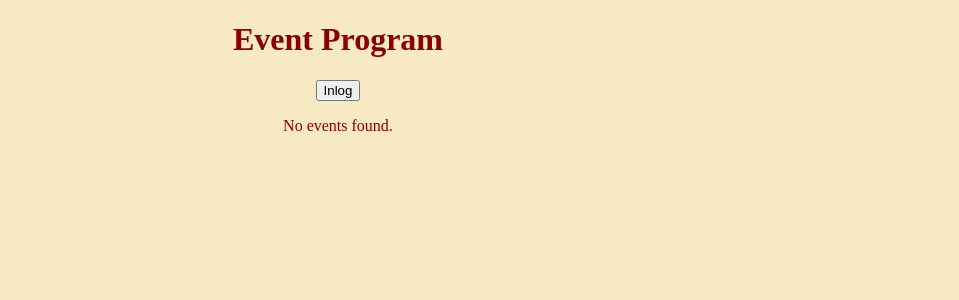
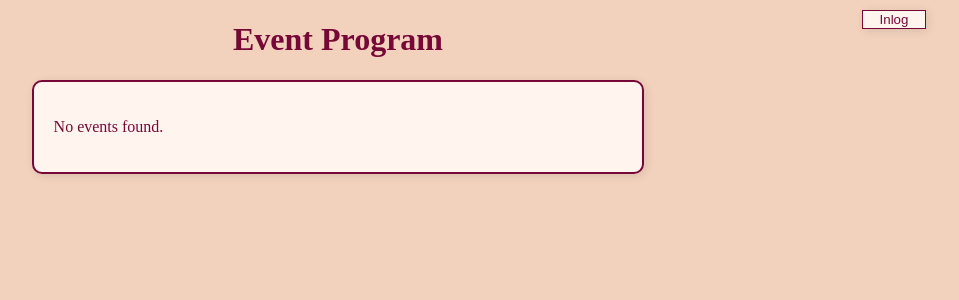
Before and after one commit to Arina-Keys/Php-opdrachtenn, a PHP site: page /Php-opdrachten/Programma.php in a window 1280 px wide. Shown: the top 300 px of the page, without its empty margins (302-1261 px from the left). Run offline with PHP 8.4, Linux system fonts and the light colour scheme; data that the repository does not hold is empty.

Commit message:
i think done

```diff
--- a/website/Programma.php
+++ b/website/Programma.php
@@ -1,6 +1,6 @@
 <?php
 session_start();
-require ('database.php');
+require('database.php');
 ?>
 
 <!DOCTYPE html>
@@ -12,13 +12,17 @@ require ('database.php');
     <title>Programma</title>
 </head>
 <body>
+
+    <div class="top-right">
+        <a href="inlogpage.php">
+            <button id="Login">Inlog</button>
+        </a>
+    </div>
+
     <h1><strong>Event Program</strong></h1>
-    <p1><a href="inlogpage.php">
-        <button>Inlog</button>
-    </a></p1>
-</body>
-</html>
 
+    <div class="flexcontainer">
+        <div class="program-container">
             <?php
             $query = $conn->query("
                 SELECT e.*, GROUP_CONCAT(b.bandname SEPARATOR ', ') AS bands
@@ -42,3 +46,7 @@ require ('database.php');
                 echo "<p>No events found.</p>";
             }
             ?>
+        </div>
+    </div>
+</body>
+</html>
--- a/website/events.php
+++ b/website/events.php
@@ -46,7 +46,6 @@ if ($_SERVER["REQUEST_METHOD"] == "POST") {
     $endtime = $_POST['endtime'];
     $price = $_POST['price'];
 
-    // Insert into the events table with the new price column
     $stmt = $conn ->prepare("INSERT INTO events (eventname, date, starttime, endtime, price) VALUES (?, ?, ?, ?, ?)");
     $stmt->bind_param("ssssd", $eventname, $date, $starttime, $endtime, $price);
 
--- a/website/styles.css
+++ b/website/styles.css
@@ -1,33 +1,127 @@
 a {
     text-decoration: none;
-    color: darkred;
+    color: #770737;
   }
 
 body {
-    background-color: rgb(247, 233, 194);
+    background-color: #F2D2BD;
     text-align: center;
-    color: darkred;
+    color: #770737;
 }
 
 header{
     text-align: center;
-    color: darkred;
+    color: #770737;
 }
 
-h1{
+h1 {
     text-align: center;
+    color: #770737;
 }
 
 h2 {
     text-size-adjust: 10px;
 }
 
-.p1{
-    text-align: right;
+#Login{
+    text-align: center;
+    background-color:#FFF5EE;
+    border-color: #770737;
+    color: #770737;
+    box-shadow: 2px 2px 10px rgba(0, 0, 0, 0.1);
+}
+.top-right {
+    position: absolute;
+    top: 10px;
+    right: 20px;
+    width: 10%;
 }
 
-.flexcontainer{
+input[type=text]{
+    border: 2px #770737 ;
+    border-radius: 4px;
+    background-color: #F3CFC6;
+}
+
+select {
+    border: none;
+    background-color: #F3CFC6;
+  }
+
+  button {
+    background-color: #FFC0CB;
+    border: 1px solid #770737;
+    width: 50%;
+    color: #770737;
+    cursor: pointer;
+}
+
+input[type=date]{
+    background-color: #F3CFC6;
+  }
+
+input[type=time]{
+    background-color: #F3CFC6;
+  }
+
+input[type=number]{
+    background-color: #F3CFC6;
+  }
+
+  form {
+    border: 2px solid #770737;
+    padding: 20px;
+    margin-bottom: 20px;
+    border-radius: 10px;
+    background-color: #FFF5EE;
+    box-shadow: 2px 2px 10px rgba(0, 0, 0, 0.1);
+}
+
+
+.program-container {
+    border: 2px solid #770737;
+    padding: 20px;
+    margin-bottom: 20px;
+    border-radius: 10px;
+    background-color: #FFF5EE;
+    box-shadow: 2px 2px 10px rgba(0, 0, 0, 0.1);
+    width: 45%;
+    text-align: left;
+}
+
+.flexcontainer {
     display: flex;
     flex-direction: row;
     justify-content: space-evenly;
+    flex-wrap: wrap;
 }
+
+@media screen and (max-width: 768px) {
+    .flexcontainer {
+        flex-direction: column;
+        align-items: center;
+    }
+
+    .program-container, .eventform, .form-container {
+        width: 90%;
+    }
+    input[type=text], input[type=password] {
+        width: 100%;
+    }
+}
+
+.form-container {
+
+    border-radius: 10px;
+    background-color: #FFF5EE;
+    box-shadow: 2px 2px 10px rgba(0, 0, 0, 0.1);
+    width: 40%;
+    margin: 0 auto;
+}
+input[type=text], input[type=password] {
+    border: 2px solid #770737;
+    border-radius: 4px;
+    background-color: #F3CFC6;
+    padding: 10px;
+    width: 80%;
+}
```
Also changed, not shown: website/bands.php (+8 -12 lines), website/inlogpage.php (+18 -14 lines). Lines whose indentation alone changed are shown as unchanged.
